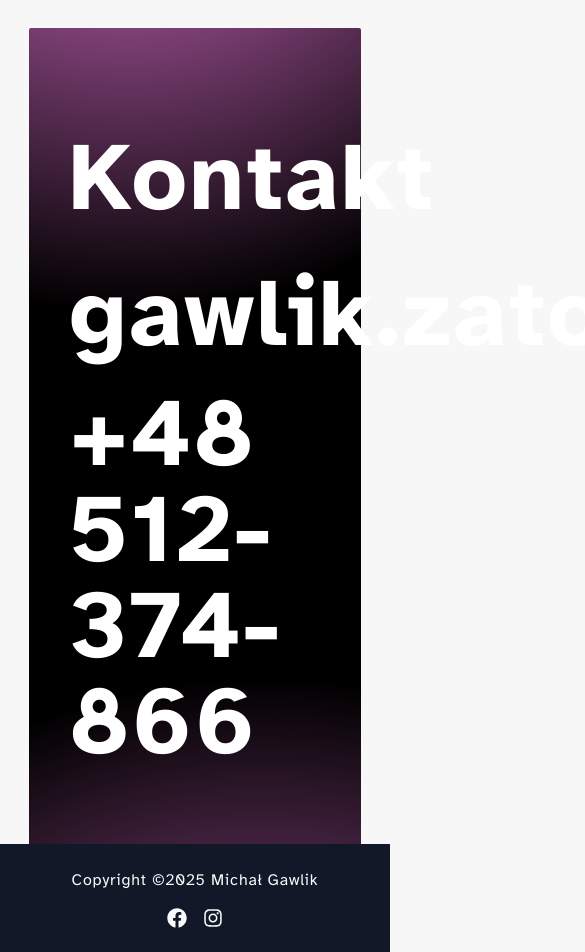
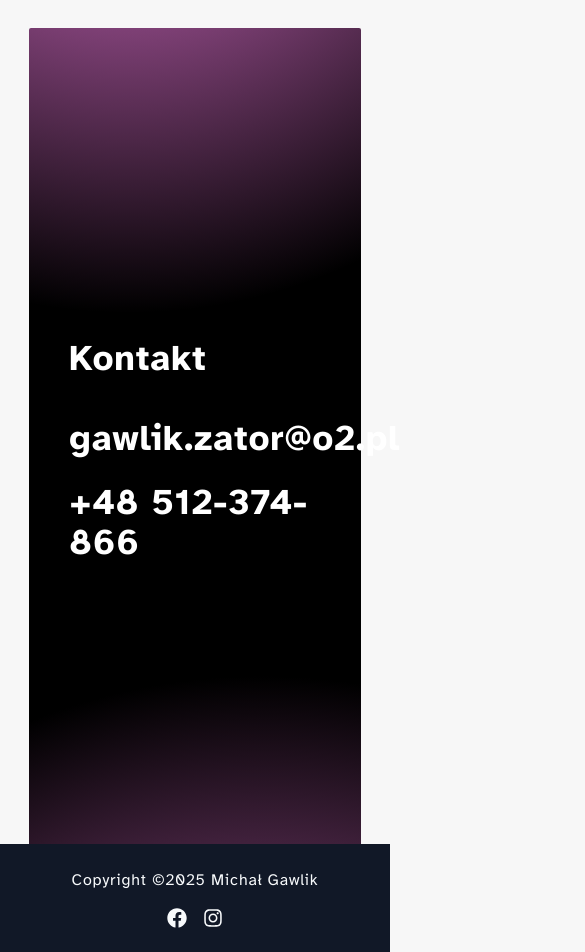
Before and after one commit to misiek869/my_portfolio_v2, a React (Vite) app: page / in a window 390 px wide. Shown: the part 2800-3752 px from the top of the page, 585 px wide, since content can reach past the window. Built offline with nearby package versions, Linux system fonts and the light colour scheme.

Commit message:
add content

```diff
--- a/src/components/Contact.tsx
+++ b/src/components/Contact.tsx
@@ -11,13 +11,13 @@ const Contact = () => {
 `,
 			}}
 			className='h-screen mt-20 p-10 rounded-sm flex flex-col justify-center'>
-			<h2 className='text-white text-8xl font-bold tracking-wide capitalize mb-10'>
+			<h2 className='text-white text-4xl lg:text-6xl xl:text-8xl font-bold tracking-wide capitalize mb-10'>
 				{t('contactTitle')}
 			</h2>
-			<h3 className='text-white text-8xl font-bold tracking-wide mb-6'>
+			<h3 className=' text-white text-4xl lg:text-6xl xl:text-8xl font-bold tracking-wide mb-6'>
 				gawlik.zator@o2.pl
 			</h3>
-			<h3 className='text-white text-8xl font-bold tracking-wide '>
+			<h3 className=' text-white text-4xl lg:text-6xl xl:text-8xl font-bold tracking-wide '>
 				+48 512-374-866
 			</h3>
 		</section>
```
